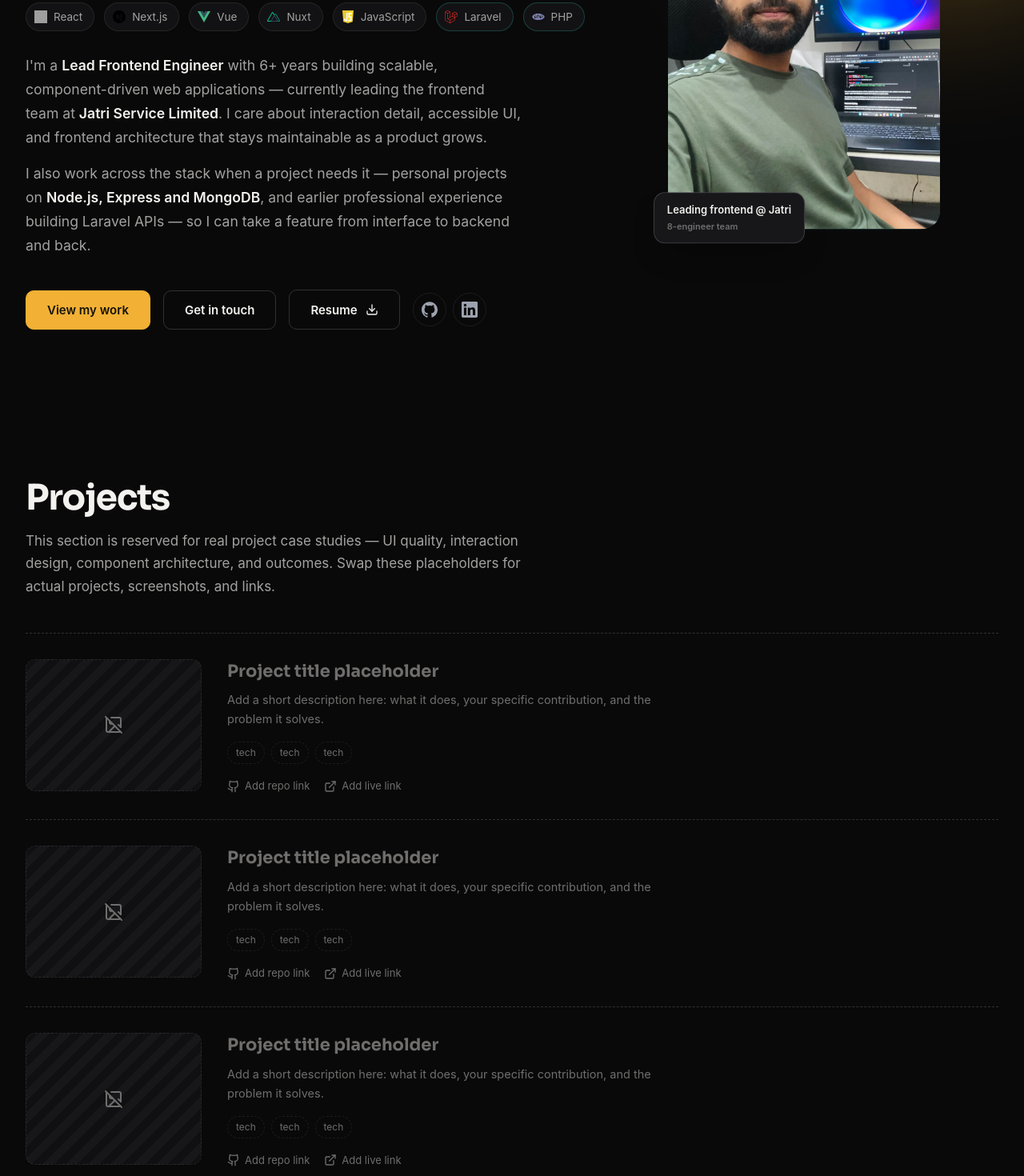
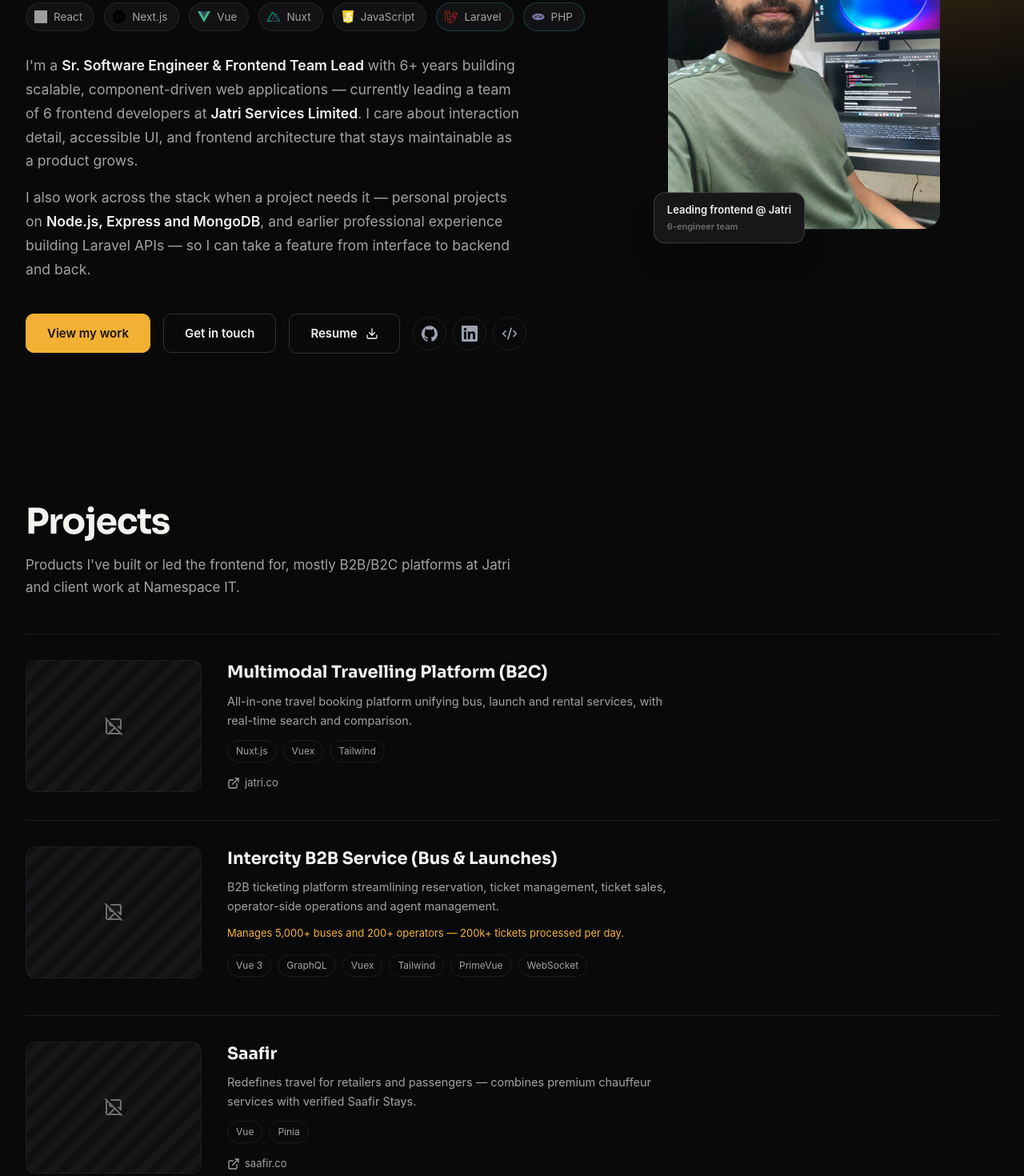
Before and after one commit to mohaimenkhalid/personal-portfolio-nuxt3, a Next.js app: page / in a window 1280 px wide. Shown: the part 340-1810 px from the top of the page at 80% size. Built offline with nearby package versions, Linux system fonts and the light colour scheme; grey boxes are pictures that could not be loaded.

Commit message:
update information

```diff
--- a/components/about.tsx
+++ b/components/about.tsx
@@ -4,10 +4,11 @@
 const FACTS = [
   { label: 'Based in', value: 'Dhaka, Bangladesh' },
   { label: 'Experience', value: '6+ years' },
-  { label: 'Currently', value: 'Lead Frontend Engineer @ Jatri' },
+  { label: 'Currently', value: 'Frontend Team Lead @ Jatri' },
   { label: 'Education', value: 'B.Sc. CSE, Daffodil International University' },
   { label: 'Focus', value: 'Frontend, with full-stack range' },
   { label: 'Workflow', value: 'AI-driven development' },
+  { label: 'Problem solving', value: '130+ LeetCode problems' },
 ]
 
 export default function About() {
@@ -28,11 +29,12 @@
               small interaction details that make a product feel finished.
             </p>
             <p>
-              As a <strong>Lead Frontend Engineer at Jatri Service Limited</strong>, I lead a team
-              of 8 frontend developers, set frontend standards around code review and performance,
-              and work closely with design, backend and product to ship on time. Earlier in my
-              career I worked as a fullstack engineer building <strong>Laravel APIs</strong> and
-              integrating payment gateways end-to-end.
+              As <strong>Sr. Software Engineer &amp; Frontend Team Lead at Jatri Services
+              Limited</strong>, I lead a team of 6 frontend developers, set frontend standards
+              around code review and performance, and work closely with design, backend and
+              product to ship on time. Earlier in my career I worked as a fullstack engineer at
+              Namespace IT, building applications with <strong>Laravel, React and Angular</strong>{' '}
+              and integrating payment gateways end-to-end.
             </p>
             <p>
               Understanding the backend side of a product helps me build better frontends — I know
--- a/components/backend-capabilities.tsx
+++ b/components/backend-capabilities.tsx
@@ -3,8 +3,8 @@
 import styles from './backend-capabilities.module.css'
 
 const PROFESSIONAL = [
-  'Built and optimized REST APIs in Laravel, then consumed them from React/Next.js frontends.',
-  'Integrated payment gateways end-to-end — SSLCommerz, Stripe and TapPay — across e-commerce projects.',
+  'Built and optimized REST APIs in Laravel, then consumed them from React/Next.js/Angular frontends.',
+  'Integrated payment gateways end-to-end — Stripe and SSLCommerz.',
   'Built a Hotel Booking application from scratch, owning both the Laravel backend and the frontend.',
 ]
 
--- a/components/contact.tsx
+++ b/components/contact.tsx
@@ -49,8 +49,8 @@
               </div>
               <div>
                 <div className={styles['contact-label']}>Phone</div>
-                <a className={styles['contact-value']} href="tel:+8801798659099">
-                  +8801798659099
+                <a className={styles['contact-value']} href="tel:+88017986549099">
+                  017986549099
                 </a>
               </div>
             </div>
--- a/components/deep-dive.tsx
+++ b/components/deep-dive.tsx
@@ -11,17 +11,17 @@
   {
     icon: Gauge,
     title: 'Frontend performance',
-    body: 'Reworked the frontend architecture on a core product and measured a 40% performance improvement — the kind of gain that only shows up when you profile first and refactor deliberately.',
+    body: 'Reworked the frontend architecture on a core product and measured a 40% performance improvement while cutting UI-related bugs by 80%. Migrated a legacy codebase to dynamic imports and caching, cutting initial load time by another 40%.',
   },
   {
     icon: Layers,
     title: 'Multi-product frontend systems',
-    body: 'Led frontend for three products built from scratch at Jatri — B2C online ticketing, a multi-role B2B intercity platform (admin, operator, seller, agent panels), and a water-transport B2B system.',
+    body: 'Led frontend for three products built from scratch at Jatri — B2C online ticketing, a multi-role B2B intercity platform (admin, operator, seller, agent panels) handling 200k+ tickets a day, and a water-transport B2B system.',
   },
   {
     icon: Users,
     title: 'Team standards & mentoring',
-    body: 'Lead a team of 8 frontend engineers: code review standards, performance budgets, and pairing with design, backend and product to keep delivery predictable.',
+    body: 'Lead a team of 6 frontend engineers: code review standards, performance benchmarks, and pairing with product, design, QA and backend to keep delivery predictable.',
   },
 ]
 
--- a/components/experience.tsx
+++ b/components/experience.tsx
@@ -13,47 +13,51 @@
 const JOBS = [
   {
     period: 'Jan 2023 — Present',
-    role: 'Lead Software Engineer (Frontend)',
-    company: 'Jatri Service Limited',
+    role: 'Sr. Software Engineer & Frontend Team Lead',
+    company: 'Jatri Services Limited',
+    companyUrl: 'https://jatri.co/',
     bullets: [
-      'Led a team of 8 frontend developers designing, developing, and maintaining high-quality, scalable web applications.',
-      'Established and enforced frontend best practices — code reviews, coding standards, and performance optimization.',
-      'Collaborated closely with designers, backend engineers and product managers to ensure timely, successful delivery.',
-      'Mentored junior developers and conducted code reviews to maintain quality standards.',
+      'Led a team of 6 frontend developers while actively contributing hands-on development.',
+      'Architected and developed core frontend features alongside team management responsibilities.',
+      'Defined and enforced frontend best practices, including performance benchmarks and code review standards.',
+      'Oversaw end-to-end project execution — planning, task allocation, sprint management, team coordination, and critical decision-making.',
+      'Collaborated closely with Product, UI/UX, QA and Backend to bridge technical gaps and deliver seamless user experiences.',
+      'Mentored junior developers on complex technical challenges and modern frontend best practices.',
     ],
   },
   {
     period: 'Jan 2022 — Jan 2023 (1yr)',
-    role: 'Software Engineer',
-    company: 'Jatri Service Limited',
+    role: 'Software Engineer L3 (Frontend)',
+    company: 'Jatri Services Limited',
+    companyUrl: 'https://jatri.co/',
     bullets: [
-      'Developed/led 3 products from scratch: Online Ticketing (Bus, Launch — B2C), Intercity (Admin, Operator, Seller, Agent panels — B2B), and Water Transport (Admin, Operator, Seller panels — B2B).',
-      'Optimized web application performance by 40% using a new frontend architecture and technique.',
-      'Implemented new features, refactored existing ones, and handled bug fixing across projects.',
-      'Built reusable components that saved development time across the team.',
-      'Mentored existing team members and new joiners on the frontend team.',
+      'Spearheaded development of 3 platforms from scratch: Online Ticketing (Bus, Launch — B2C), Intercity Transport System (Admin, Operator, Seller, Agent panels — B2B), and Water Transport System (Admin, Operator, Seller dashboards — B2B).',
+      'Optimized the ticketing experience and improved user performance by 40% through refactoring and redesigning the legacy codebase.',
+      'Took ownership of feature development, refactoring, and bug fixing, contributing to cleaner, more scalable, maintainable codebases.',
+      'Built and maintained reusable components, significantly reducing development time and increasing consistency across applications.',
     ],
   },
   {
     period: 'Dec 2019 — Dec 2021 (2yr+)',
-    role: 'Software Engineer (Fullstack — Laravel + React)',
+    role: 'Software Engineer (Fullstack)',
     company: 'Namespace IT',
+    companyUrl: 'https://namespaceit.com/',
     bullets: [
-      'Discussed client requirements and proposed solutions with cross-functional teams.',
-      'Worked across both server-side and frontend layers of the stack.',
-      'Developed and optimized APIs for various services, then consumed them on the client side.',
-      'Delivered 4 major projects on time and within budget.',
-      'Built a Hotel Booking application from scratch (Laravel, Next.js, React) and integrated payment gateways (SSLCommerz, Stripe, TapPay) across several e-commerce projects.',
+      'Built and maintained full-stack web applications using Laravel, Next.js, React.js and Angular.',
+      'Designed responsive UI components and integrated payment gateways (Stripe, SSLCommerz).',
+      'Collaborated directly with clients to gather business requirements and translate them into effective, scalable technical solutions.',
+      'Identified and fixed critical bugs, leading debugging efforts to quickly resolve complex issues.',
+      'Built a Hotel Booking application from scratch using Laravel, Next.js and React.',
     ],
   },
 ]
 
 const EDUCATION = [
   {
-    period: '2014 — 2018',
+    period: '2014 — 2019',
     title: 'B.Sc. in Computer Science & Engineering (CSE)',
     school: 'Daffodil International University',
-    note: 'CGPA: 3.36 out of 4.00',
+    note: 'CGPA: 3.37 out of 4.00',
   },
   {
     period: '2010 — 2012',
@@ -112,7 +116,15 @@
                 <div key={job.role + job.period} className={styles.item}>
                   <div className={styles.period}>{job.period}</div>
                   <div className={styles.role}>{job.role}</div>
-                  <div className={styles.company}>{job.company}</div>
+                  <div className={styles.company}>
+                    {job.companyUrl ? (
+                      <a href={job.companyUrl} target="_blank" rel="noopener noreferrer">
+                        {job.company}
+                      </a>
+                    ) : (
+                      job.company
+                    )}
+                  </div>
                   <ul className={styles.bullets}>
                     {job.bullets.map((bullet) => (
                       <li key={bullet}>{bullet}</li>
--- a/components/hero.tsx
+++ b/components/hero.tsx
@@ -1,7 +1,7 @@
 'use client'
 
 import Image from 'next/image'
-import { Download } from 'lucide-react'
+import { Download, Code2 } from 'lucide-react'
 import { motion, useReducedMotion } from 'motion/react'
 import Reveal from '@/components/reveal'
 import styles from './hero.module.css'
@@ -66,9 +66,10 @@
 
             <Reveal delay={0.15} className={styles['lead-copy']}>
               <p>
-                I&apos;m a <strong>Lead Frontend Engineer</strong> with 6+ years building scalable,
-                component-driven web applications — currently leading the frontend team at{' '}
-                <strong>Jatri Service Limited</strong>. I care about interaction detail, accessible
+                I&apos;m a <strong>Sr. Software Engineer &amp; Frontend Team Lead</strong> with 6+
+                years building scalable, component-driven web applications — currently leading a
+                team of 6 frontend developers at{' '}
+                <strong>Jatri Services Limited</strong>. I care about interaction detail, accessible
                 UI, and frontend architecture that stays maintainable as a product grows.
               </p>
               <p className="mt-4">
@@ -99,10 +100,21 @@
                 </a>
                 <a
                   className="social-icon text-gray-400 hover:text-gray-500"
-                  href=""
+                  href="https://linkedin.com/in/abdul-mohaimen"
+                  target="_blank"
+                  rel="noopener noreferrer"
                   aria-label="LinkedIn"
                 >
                   <svg stroke="currentColor" fill="currentColor" strokeWidth="0" viewBox="0 0 24 24" className="h-5 w-5" xmlns="http://www.w3.org/2000/svg"><path d="M20.447 20.452h-3.554v-5.569c0-1.328-.027-3.037-1.852-3.037-1.853 0-2.136 1.445-2.136 2.939v5.667H9.351V9h3.414v1.561h.046c.477-.9 1.637-1.85 3.37-1.85 3.601 0 4.267 2.37 4.267 5.455v6.286zM5.337 7.433c-1.144 0-2.063-.926-2.063-2.065 0-1.138.92-2.063 2.063-2.063 1.14 0 2.064.925 2.064 2.063 0 1.139-.925 2.065-2.064 2.065zm1.782 13.019H3.555V9h3.564v11.452zM22.225 0H1.771C.792 0 0 .774 0 1.729v20.542C0 23.227.792 24 1.771 24h20.451C23.2 24 24 23.227 24 22.271V1.729C24 .774 23.2 0 22.222 0h.003z" /></svg>
+                </a>
+                <a
+                  className="social-icon text-gray-400 hover:text-gray-500"
+                  href="https://leetcode.com/u/mohaimenkhalid"
+                  target="_blank"
+                  rel="noopener noreferrer"
+                  aria-label="LeetCode"
+                >
+                  <Code2 className="h-5 w-5" />
                 </a>
               </div>
             </Reveal>
@@ -123,7 +135,7 @@
                 <Image src="/images/mohaimen_desk.webp" alt="Abdul Mohaimen" fill sizes="340px" style={{ objectFit: 'cover' }} priority />
                 <div className={styles.badge}>
                   Leading frontend @ Jatri
-                  <span>8-engineer team</span>
+                  <span>6-engineer team</span>
                 </div>
               </motion.div>
             </motion.div>
--- a/components/projects.module.css
+++ b/components/projects.module.css
@@ -4,7 +4,7 @@
 
 .list {
   margin-top: 44px;
-  border-top: 1px dashed var(--tj-border-strong);
+  border-top: 1px solid var(--tj-border);
 }
 
 .row {
@@ -12,8 +12,7 @@
   grid-template-columns: 220px 1fr;
   gap: 32px;
   padding: 32px 0;
-  border-bottom: 1px dashed var(--tj-border-strong);
-  transition: opacity 0.3s ease;
+  border-bottom: 1px solid var(--tj-border);
 }
 
 @media (max-width: 720px) {
@@ -44,48 +43,52 @@
   font-family: var(--tj-ff-heading);
   font-weight: 700;
   font-size: 21px;
-  color: var(--tj-fg-subtle);
+  color: var(--tj-fg);
   margin-bottom: 8px;
 }
 
 .desc {
   font-size: 14.5px;
   line-height: 1.65;
-  color: var(--tj-fg-subtle);
+  color: var(--tj-fg-muted);
+  margin-bottom: 12px;
+  max-width: 62ch;
+}
+
+.stats {
+  font-size: 13px;
+  color: var(--tj-accent);
   margin-bottom: 16px;
-  max-width: 60ch;
 }
 
 .tags {
   display: flex;
   flex-wrap: wrap;
   gap: 8px;
-  margin-bottom: 18px;
+  margin-bottom: 16px;
 }
 
 .tag {
   font-size: 12px;
-  color: var(--tj-fg-subtle);
-  border: 1px dashed var(--tj-border);
+  color: var(--tj-fg-muted);
+  border: 1px solid var(--tj-border);
   border-radius: 999px;
   padding: 4px 10px;
 }
 
-.links {
-  display: flex;
-  gap: 18px;
-}
-
-.linkDisabled {
+.link {
   display: inline-flex;
   align-items: center;
   gap: 6px;
   font-size: 13px;
-  color: var(--tj-fg-subtle);
-  cursor: not-allowed;
+  color: var(--tj-fg-muted);
 }
 
-.notice {
+.link:hover {
+  color: var(--tj-accent);
+}
+
+.note {
   margin-top: 32px;
   display: flex;
   align-items: center;
--- a/components/projects.tsx
+++ b/components/projects.tsx
@@ -1,8 +1,48 @@
-import { ImageOff, Github, ExternalLink, Info } from 'lucide-react'
+import { ImageOff, ExternalLink } from 'lucide-react'
 import Reveal from '@/components/reveal'
 import styles from './projects.module.css'
 
-const PLACEHOLDER_PROJECTS = [1, 2, 3]
+const PROJECTS = [
+  {
+    title: 'Multimodal Travelling Platform (B2C)',
+    desc: 'All-in-one travel booking platform unifying bus, launch and rental services, with real-time search and comparison.',
+    stack: ['Nuxt.js', 'Vuex', 'Tailwind'],
+    link: { label: 'jatri.co', href: 'https://jatri.co/' },
+  },
+  {
+    title: 'Intercity B2B Service (Bus & Launches)',
+    desc: 'B2B ticketing platform streamlining reservation, ticket management, ticket sales, operator-side operations and agent management.',
+    stats: 'Manages 5,000+ buses and 200+ operators — 200k+ tickets processed per day.',
+    stack: ['Vue 3', 'GraphQL', 'Vuex', 'Tailwind', 'PrimeVue', 'WebSocket'],
+  },
+  {
+    title: 'Saafir',
+    desc: 'Redefines travel for retailers and passengers — combines premium chauffeur services with verified Saafir Stays.',
+    stack: ['Vue', 'Pinia'],
+    link: { label: 'saafir.co', href: 'https://saafir.co/' },
+  },
+  {
+    title: 'Car Rental Service',
+    desc: 'Car rental platform for trips and business travel.',
+    stats: '90k+ users, 35k+ partners, 50k+ registered vehicles.',
+    stack: ['React', 'Tailwind', 'Redux'],
+  },
+  {
+    title: 'Rentamo',
+    desc: 'Online hotel booking and travel solution for travelers.',
+    stack: ['Next.js', 'Redux', 'Tailwind'],
+  },
+  {
+    title: 'UNI-Prep Institute',
+    desc: 'Site for a leading TEFL & TESOL course provider, with 1,000+ graduates every year.',
+    stack: [],
+  },
+  {
+    title: 'E-commerce',
+    desc: 'Multiple e-commerce builds — product listing, cart and checkout flows, and payment method integration.',
+    stack: ['React', 'Laravel', 'Bootstrap'],
+  },
+]
 
 export default function Projects() {
   return (
@@ -11,45 +51,49 @@
         <Reveal>
           <h2 className="section-heading">Projects</h2>
           <p className="section-lede mt-4">
-            This section is reserved for real project case studies — UI quality, interaction
-            design, component architecture, and outcomes. Swap these placeholders for actual
-            projects, screenshots, and links.
+            Products I&apos;ve built or led the frontend for, mostly B2B/B2C platforms at Jatri
+            and client work at Namespace IT.
           </p>
         </Reveal>
 
         <div className={styles.list}>
-          {PLACEHOLDER_PROJECTS.map((n) => (
-            <div key={n} className={styles.row}>
+          {PROJECTS.map((project) => (
+            <div key={project.title} className={styles.row}>
               <div className={styles.thumb}>
                 <ImageOff className="h-6 w-6" />
               </div>
               <div>
-                <div className={styles.title}>Project title placeholder</div>
-                <p className={styles.desc}>
-                  Add a short description here: what it does, your specific contribution, and the
-                  problem it solves.
-                </p>
-                <div className={styles.tags}>
-                  <span className={styles.tag}>tech</span>
-                  <span className={styles.tag}>tech</span>
-                  <span className={styles.tag}>tech</span>
-                </div>
-                <div className={styles.links}>
-                  <span className={styles.linkDisabled}>
-                    <Github className="h-4 w-4" /> Add repo link
-                  </span>
-                  <span className={styles.linkDisabled}>
-                    <ExternalLink className="h-4 w-4" /> Add live link
-                  </span>
-                </div>
+                <div className={styles.title}>{project.title}</div>
+                <p className={styles.desc}>{project.desc}</p>
+                {project.stats && <p className={styles.stats}>{project.stats}</p>}
+                {project.stack.length > 0 && (
+                  <div className={styles.tags}>
+                    {project.stack.map((tech) => (
+                      <span key={tech} className={styles.tag}>
+                        {tech}
+                      </span>
+                    ))}
+                  </div>
+                )}
+                {project.link && (
+                  <a
+                    href={project.link.href}
+                    target="_blank"
+                    rel="noopener noreferrer"
+                    className={styles.link}
+                  >
+                    <ExternalLink className="h-4 w-4" />
+                    {project.link.label}
+                  </a>
+                )}
               </div>
             </div>
           ))}
         </div>
 
-        <div className={styles.notice}>
-          <Info className="h-4 w-4 flex-shrink-0" />
-          Placeholder content — replace with real projects, screenshots and links before shipping.
+        <div className={styles.note}>
+          Most of these are B2B platforms or client work without a public repo or standalone
+          demo — screenshots to come.
         </div>
       </div>
     </section>
--- a/components/skills.tsx
+++ b/components/skills.tsx
@@ -7,7 +7,14 @@
   { name: 'Vue.js', icon: '/images/vue.svg' },
   { name: 'Nuxt.js', icon: '/images/nuxt.svg' },
   { name: 'JavaScript', icon: '/images/javascript.svg' },
+  { name: 'TypeScript' },
+  { name: 'Redux' },
+  { name: 'Vuex' },
+  { name: 'Pinia' },
+  { name: 'Context API' },
   { name: 'Tailwind CSS' },
+  { name: 'Bootstrap' },
+  { name: 'SCSS' },
 ]
 
 const UI_ENGINEERING = [
@@ -21,13 +28,25 @@
   'AI-driven development',
 ]
 
+const TOOLING = [
+  'Docker',
+  'Git',
+  'GraphQL',
+  'Firebase',
+  'WebSockets',
+  'Micro Frontend',
+  'JWT',
+  'OAuth2',
+]
+
 const BACKEND = [
+  { name: 'Laravel', icon: '/images/laravel.svg' },
+  { name: 'PHP', icon: '/images/php.svg' },
   { name: 'Node.js' },
   { name: 'Express.js' },
+  { name: 'REST API design' },
+  { name: 'MySQL' },
   { name: 'MongoDB' },
-  { name: 'REST API design' },
-  { name: 'Laravel', icon: '/images/laravel.svg' },
-  { name: 'PHP', icon: '/images/php.svg' },
 ]
 
 export default function Skills() {
@@ -74,6 +93,20 @@
 
           <div className={styles.row}>
             <div className={styles.rowHead}>
+              <span className={styles.rowKicker}>Platform</span>
+              <span className={styles.rowTitle}>Tools &amp; Auth</span>
+            </div>
+            <div className={styles.pillList}>
+              {TOOLING.map((skill) => (
+                <span className={styles.pill} key={skill}>
+                  {skill}
+                </span>
+              ))}
+            </div>
+          </div>
+
+          <div className={styles.row}>
+            <div className={styles.rowHead}>
               <span className={styles.rowKicker} style={{ color: 'var(--tj-accent-2)' }}>
                 Complementary
               </span>
```
Also changed, not shown: app/resume/page.tsx (+12 -6 lines), app/resume/resume.module.css (+25 -17 lines), components/experience.module.css (+11 -0 lines), 2 other files (tests, documents, lock files or other folders).
